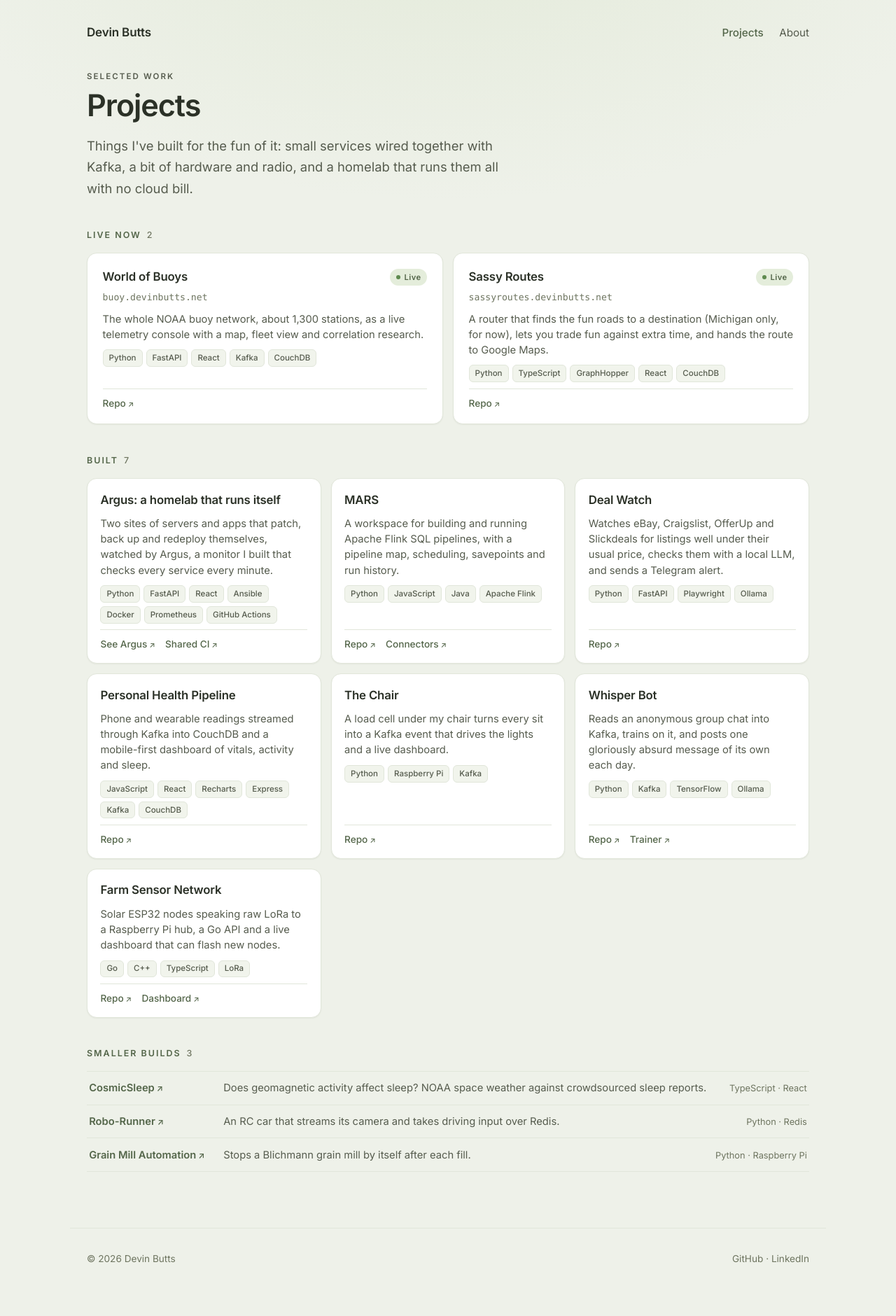
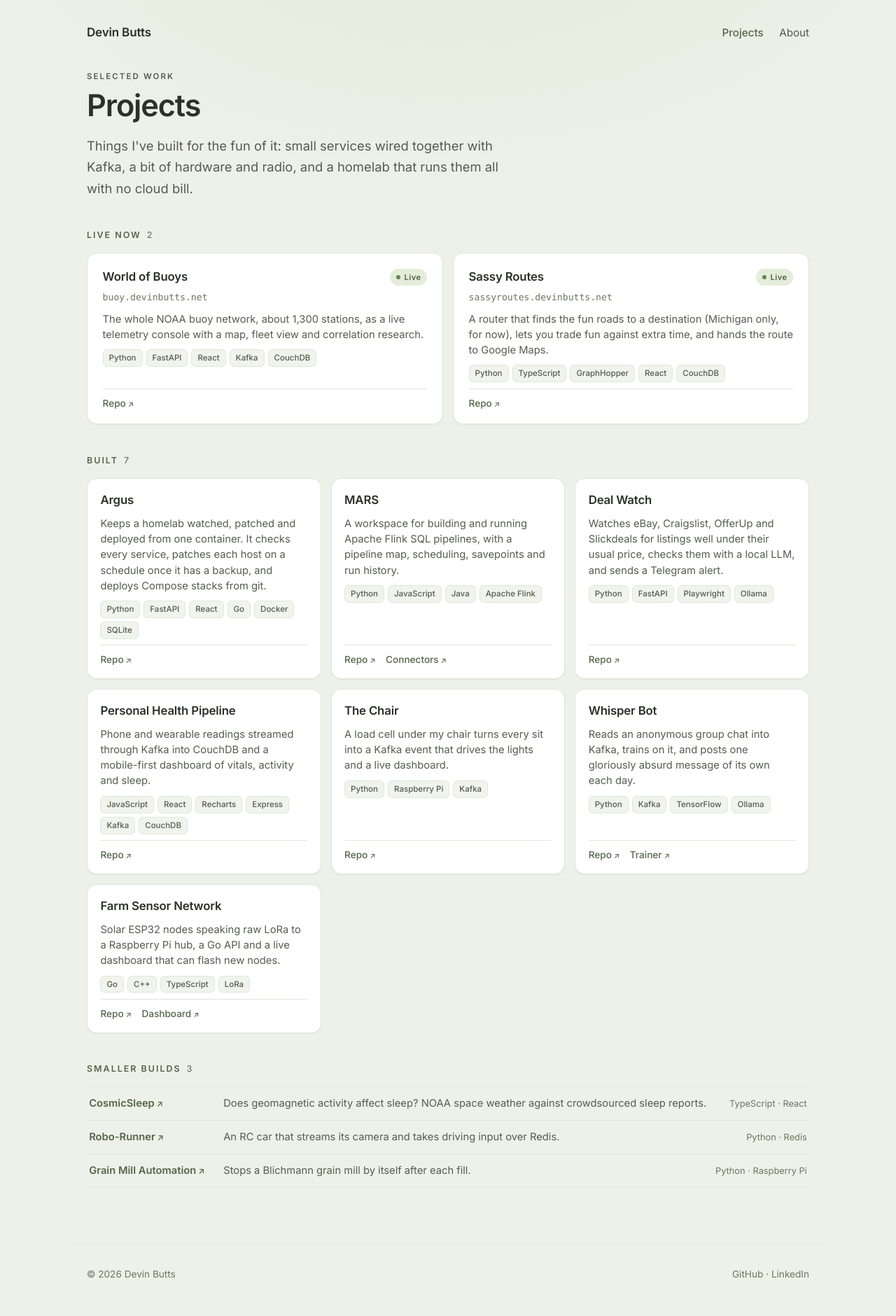
Before and after one commit to DevinMB/devinmb.github.io, a Jekyll site: the page built from projects.md, in a window 1280 px wide. Shown: the whole page at 70% size. Built offline with Jekyll 4.4.1, drawn with Linux system fonts in a browser that asks for light colours; before the commit the page ends 1858 px from its top, so only the background shows below that.

Commit message:
Projects: Argus links to its repo; the Argus page goes
Co-Authored-By: Claude Opus 5.5 <noreply@anthropic.com>
Claude-Session: https://claude.ai/code/session_01NaZdmEt5VCJtgF27kW7pbJ

```diff
--- a/_data/projects.yml
+++ b/_data/projects.yml
@@ -18,13 +18,11 @@
   repo: https://github.com/DevinMB/sassy-routes
   live: https://sassyroutes.devinbutts.net
 
-- name: "Argus: a homelab that runs itself"
+- name: Argus
   group: built
-  line: Two sites of servers and apps that patch, back up and redeploy themselves, watched by Argus, a monitor I built that checks every service every minute.
-  stack: [Python, FastAPI, React, Ansible, Docker, Prometheus, GitHub Actions]
-  extra:
-    - [See Argus, /argus.html]
-    - [Shared CI, https://github.com/DevinMB/workflows]
+  line: Keeps a homelab watched, patched and deployed from one container. It checks every service, patches each host on a schedule once it has a backup, and deploys Compose stacks from git.
+  stack: [Python, FastAPI, React, Go, Docker, SQLite]
+  repo: https://github.com/DevinMB/argus
 
 - name: MARS
   group: built
--- a/argus.md
+++ /dev/null
@@ -1,68 +0,0 @@
----
-layout: default
-title: Argus
-wide: true
-description: Argus, the monitor behind my self-running homelab. Every service checked every minute, and every update's path to production in one place.
----
-
-<p class="eyebrow"><a href="{{ '/projects.html' | relative_url }}">Projects</a> / Argus</p>
-
-# Argus
-
-<p class="intro">Argus watches a two-site homelab: about 30 services, checked every minute, and the pipeline that keeps them patched. It is quiet by design. It only asks for a person when one is needed.</p>
-
-<section class="argus-why">
-  <h2>Why it matters</h2>
-  <p>Every app and server needs regular security updates. Done by hand, that is hours of careful, repetitive work each week, and skipping it is how systems get breached. Here it happens on its own: each update is tested before it goes live, every machine is backed up or snapshotted before it changes, and anything that breaks is rolled back automatically.</p>
-  <p>Argus is the watchtower over all of it, named for the hundred-eyed giant of Greek myth who never slept all at once. It checks every service every minute, shows what changed and why, and only wakes me when a decision really needs a person. It is the same discipline a company's IT team follows, running unattended at home.</p>
-</section>
-
-<figure class="shot">
-  <img src="{{ '/assets/pictures/argus/argus-overview.jpg' | relative_url }}" alt="Argus overview: a ring of 29 ticks, 29 of 29 checks up, 'All quiet', and nothing needing attention" loading="lazy">
-  <figcaption>
-    <strong>Everything at a glance.</strong>
-    One tick per service. A check that fails three times in a row is down, and the critical ones page my phone. "All quiet" is the normal state, so anything else stands out at once.
-  </figcaption>
-</figure>
-
-<figure class="shot">
-  <img src="{{ '/assets/pictures/argus/argus-runs.jpg' | relative_url }}" alt="Scheduled runs: a week strip with the Monday, Tuesday and Thursday patch runs, and a card for each run with its steps and last result" loading="lazy">
-  <figcaption>
-    <strong>Patching on a calendar, with no one at the keyboard.</strong>
-    Once a week every VM, container and server gets its updates, one machine at a time: a snapshot or backup first, a health check after, and an automatic rollback if anything breaks. Each card says in plain words what the run covers, the steps it takes and how it went last time. A run that fails or does not happen pages me.
-  </figcaption>
-</figure>
-
-<figure class="shot">
-  <img src="{{ '/assets/pictures/argus/argus-services.jpg' | relative_url }}" alt="Every service by group, one compact line each: apps, home services, the data platform, the machines and the monitoring, all up" loading="lazy">
-  <figcaption>
-    <strong>Healthy is one line.</strong>
-    Each service that is fine takes a single line, grouped by what it is. Only a service with a problem gets a full card with its error, so a problem is the first thing you see.
-  </figcaption>
-</figure>
-
-<figure class="shot">
-  <img src="{{ '/assets/pictures/argus/argus-check.jpg' | relative_url }}" alt="A check's detail: its settings, the six steps its newest update took to production, and its up and down history" loading="lazy">
-  <figcaption>
-    <strong>Why it changed, not just that it did.</strong>
-    Each service shows how its newest update reached production: proposed, merged, built and security-scanned, deployed, healthy. Each step comes from a real event, never assumed. Below that, every time it went up or down.
-  </figcaption>
-</figure>
-
-<figure class="shot">
-  <img src="{{ '/assets/pictures/argus/argus-updates.jpg' | relative_url }}" alt="The Updates view: 'All 11 apps up to date', a five-lane board from Testing to Live with every app in the Live lane, and one plain-language row per app" loading="lazy">
-  <figcaption>
-    <strong>Updates that apply themselves.</strong>
-    One sentence says whether anything needs me. A board shows which stage each app is in: testing, merging, building, deploying or live. Each app then gets one plain sentence on where it is. Routine updates go all the way to live without me; only major version jumps wait for a person.
-  </figcaption>
-</figure>
-
-<section class="argus-how">
-  <h2>How it fits together</h2>
-  <ul>
-    <li><strong>Argus</strong> runs the checks, receives the scheduled jobs' reports, and serves a read-only page. Python and FastAPI, a React front end, one container.</li>
-    <li><strong>The patching</strong> is done by Ansible on a schedule: snapshot, update, health check, roll back on failure. Each run reports to Argus.</li>
-    <li><strong>The paging</strong> is done by Prometheus and Alertmanager at both sites, each watching the other, so even Argus going down gets noticed.</li>
-  </ul>
-  <p class="argus-note">Screenshots from the live instance; private network addresses are hidden.</p>
-</section>
--- a/assets/css/style.scss
+++ b/assets/css/style.scss
@@ -389,31 +389,8 @@ hr {
 }
 .pcard-links a::after { content: " \2197"; font-size: 0.8em; }
 
-/* The Argus page: screenshots with a caption each */
+/* Page eyebrows link back up */
 .page .eyebrow a { color: inherit; }
-.argus-why { max-width: 46rem; margin-top: 2.2rem; }
-.page .argus-why h2 { margin-top: 0; }
-.page .argus-why p { font-size: 1.02rem; }
-.shot { margin: 2.2rem 0 0; }
-.shot img {
-  display: block;
-  width: 100%;
-  border-radius: 12px;
-  border: 1px solid #2a2a2a;
-  box-shadow: var(--shadow);
-}
-.shot figcaption {
-  max-width: 46rem;
-  margin-top: 0.8rem;
-  font-size: 0.95rem;
-  line-height: 1.55;
-  color: var(--ink-soft);
-}
-.shot figcaption strong { color: var(--ink); }
-.argus-how { margin-top: 2.8rem; max-width: 46rem; }
-.argus-how ul { padding-left: 1.1rem; color: var(--ink-soft); }
-.argus-how li { margin: 0.35rem 0; }
-.page .argus-note { font-size: 0.82rem; color: var(--muted); }
 
 /* Smaller builds: one line each */
 .plist { list-style: none; margin: 0; padding: 0; border-top: 1px solid var(--line); }
```
Also changed, not shown: assets/pictures/argus/argus-check.jpg (deleted), assets/pictures/argus/argus-overview.jpg (deleted), assets/pictures/argus/argus-runs.jpg (deleted), assets/pictures/argus/argus-services.jpg (deleted), assets/pictures/argus/argus-updates.jpg (deleted).
